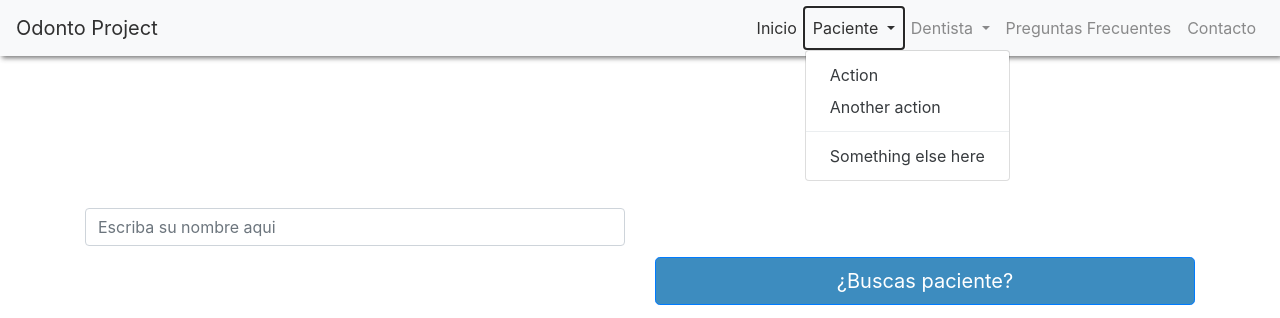
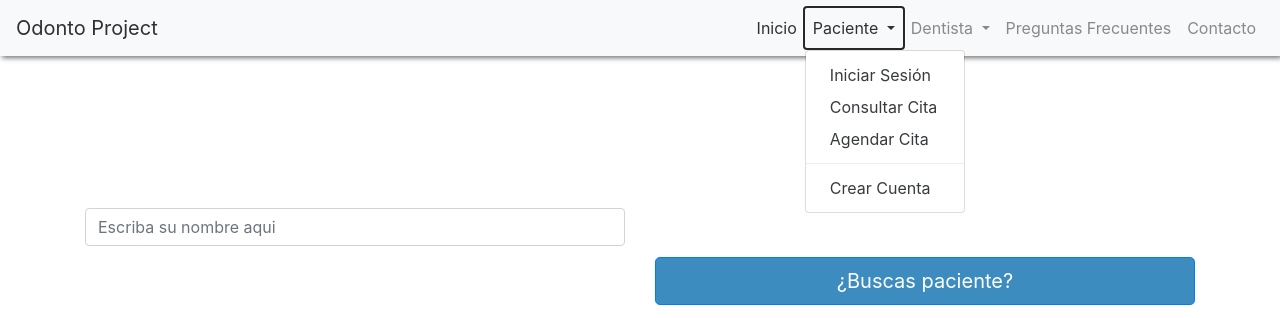
Before and after one commit to memo1195/Odonto_Project, a Flask app: page / in a window 1280 px wide, after a click on "Paciente". Shown: the top 318 px of the page. Run offline with Flask 2, Linux system fonts and the light colour scheme; data that the repository does not hold is empty; some libraries are stand-ins or nearby versions.

Commit message:
Add templates

```diff
--- a/app.py
+++ b/app.py
@@ -35,6 +35,13 @@ def index():
 
     return render_template('index.html',tratamientos=tratamientos,estados=estados)
 
+@app.route('/faq')
+def faq():
+    return render_template('faq.html')
+
+@app.route('/contacto')
+def contacto():
+    return render_template('contacto.html')
 
 if __name__ == "__main__":
     app.run(debug=True)
--- a/templates/base.html
+++ b/templates/base.html
@@ -44,10 +44,11 @@
                     Paciente
                   </a>
                   <div class="dropdown-menu" aria-labelledby="navbarDropdown">
-                    <a class="dropdown-item" href="#">Action</a>
-                    <a class="dropdown-item" href="#">Another action</a>
+                    <a class="dropdown-item" href="#">Iniciar Sesión</a>
+                    <a class="dropdown-item" href="#">Consultar Cita</a>
+                    <a class="dropdown-item" href="#">Agendar Cita</a>
                     <div class="dropdown-divider"></div>
-                    <a class="dropdown-item" href="#">Something else here</a>
+                    <a class="dropdown-item" href="#">Crear Cuenta</a>
                   </div>
               </li>
 
@@ -57,10 +58,8 @@
                     Dentista
                   </a>
                   <div class="dropdown-menu" aria-labelledby="navbarDropdown">
-                    <a class="dropdown-item" href="#">Action</a>
-                    <a class="dropdown-item" href="#">Another action</a>
-                    <div class="dropdown-divider"></div>
-                    <a class="dropdown-item" href="#">Something else here</a>
+                    <a class="dropdown-item" href="#">Iniciar Sesión</a>
+                    <a class="dropdown-item" href="#">Consultar Citas</a>
                   </div>
               </li>
 
```
Also changed, not shown: templates/contacto.html (added, +10 -0 lines), templates/faq.html (added, +10 -0 lines).
